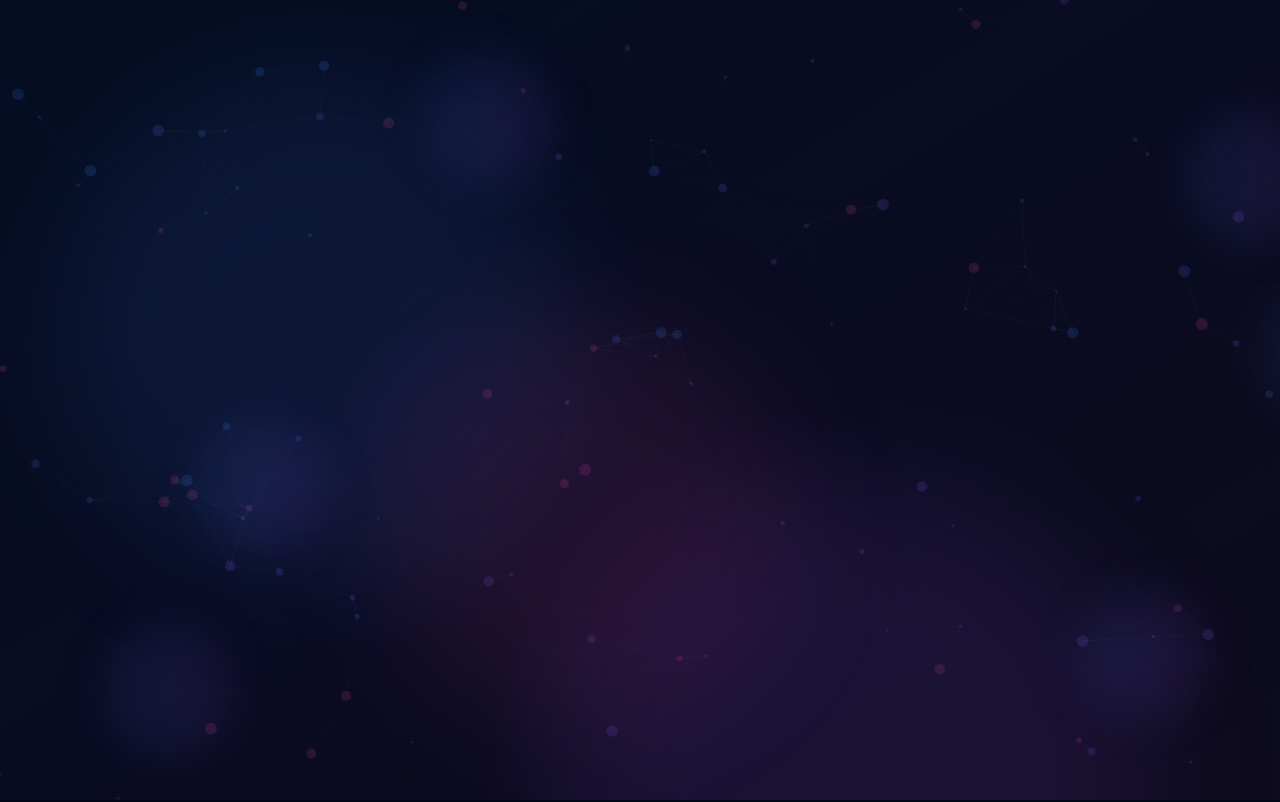
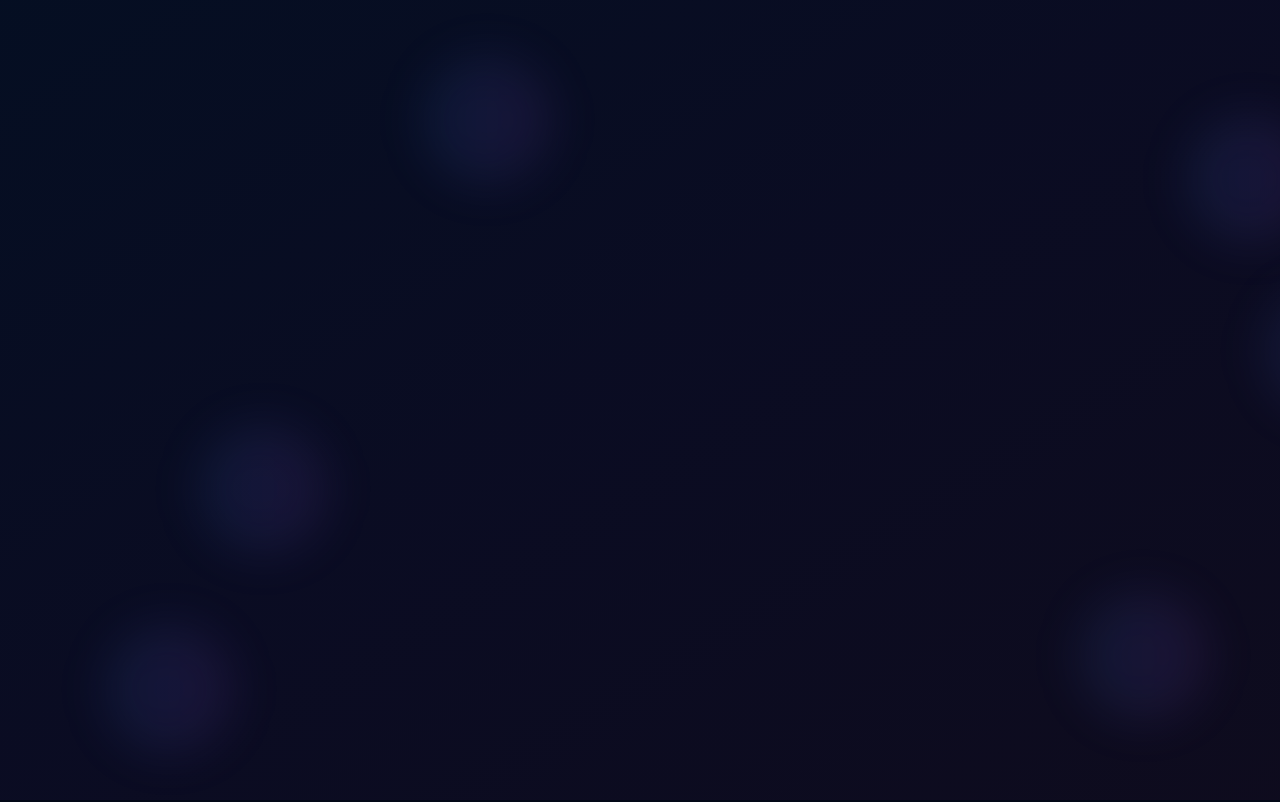
Before and after one commit to atharva387/myportfolio-v2.2, a Next.js app: page / in a window 1280 px wide. Shown: the top 802 px of the page. Built offline with nearby package versions, Linux system fonts and the light colour scheme.

Commit message:
remove bg

```diff
--- a/app/page.tsx
+++ b/app/page.tsx
@@ -32,7 +32,7 @@ export default function Home() {
         <StartupAnimation onComplete={handleLoadingComplete} />
       ) : (
         <main className="min-h-screen bg-background relative">
-          <BackgroundEffect />
+
           <ScrollProgress />
           <Header />
           <HeroSection />
```
Also changed, not shown: components/header.tsx (line endings or trailing spaces).
